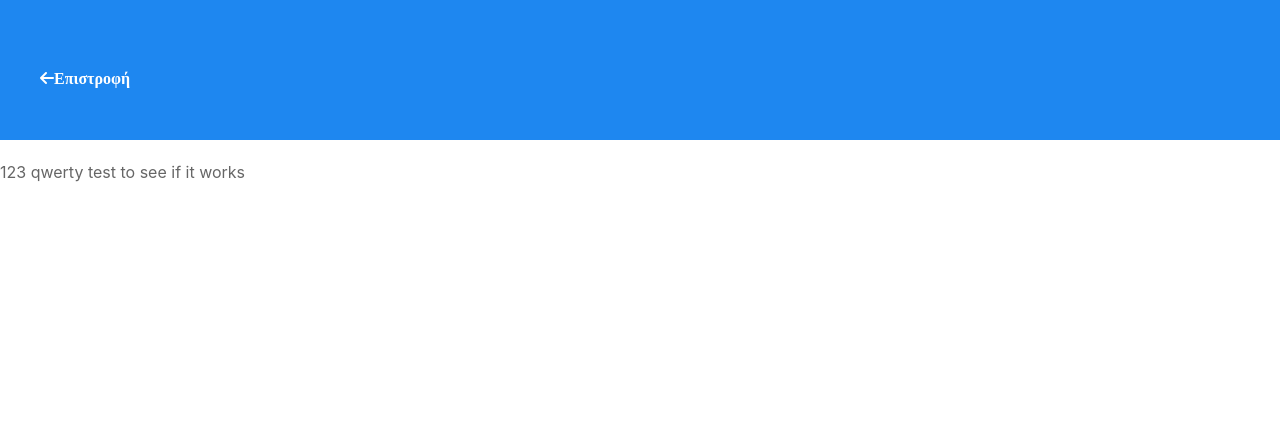
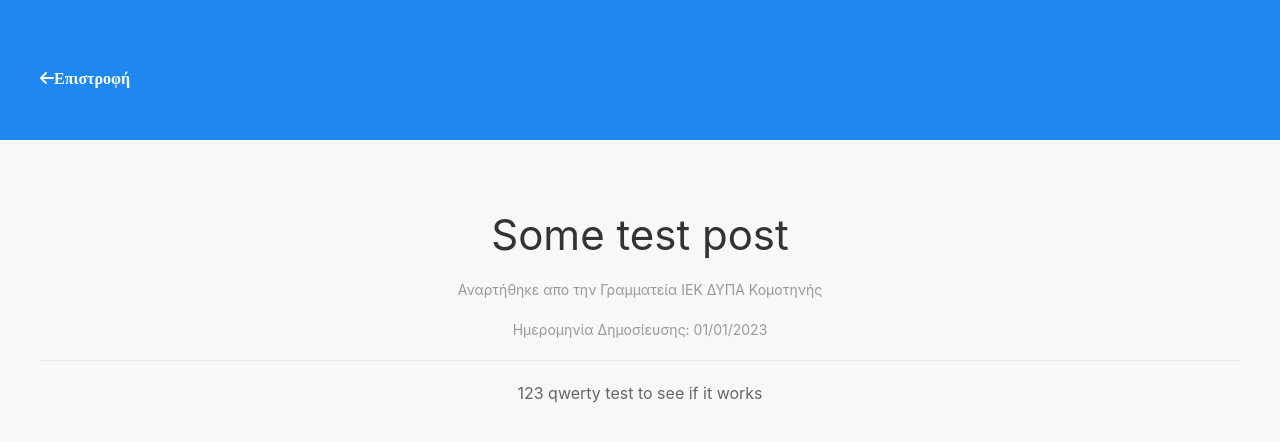
Before and after one commit to F20F20/jekyll-uikit-iek-dypa-komotinis, a Jekyll site: the page built from _posts/2023-01-01-test.md, in a window 1280 px wide. Shown: the top 442 px of the page. Built offline with Jekyll 4.4.1, drawn with Linux system fonts in a browser that asks for light colours; nearby versions of some CDN libraries.

Commit message:
Update post.html

```diff
--- a/_layouts/post.html
+++ b/_layouts/post.html
@@ -4,4 +4,21 @@ layout: newsfrontlayout
 
 
 
-{{ content }}
+<div class="uk-section uk-section-muted" style="text-align:center;">
+    <div class="uk-container">
+
+
+<article class="uk-article">
+
+    <h1 class="uk-article-title"><a class="uk-link-reset" href="">{{ page.title }}</a></h1>
+
+    <p class="uk-article-meta">Αναρτήθηκε απο την <a href="#">Γραμματεία ΙΕΚ ΔΥΠΑ Κομοτηνής</a> <p class="uk-text-meta">Ημερομηνία Δημοσίευσης: {{page.date | date: '%d/%m/%Y'}} </p>
+	<hr>
+    <p class="uk-text-lead"> {{ content }} </p>
+
+</article>
+
+
+
+    </div>
+</div>
```
